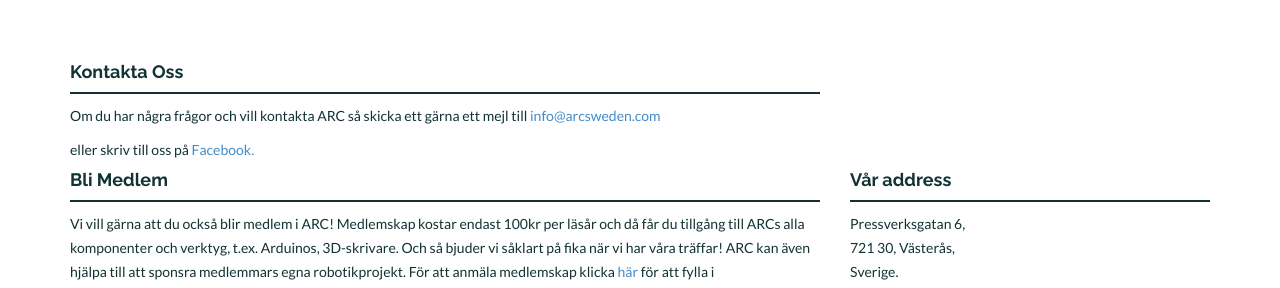
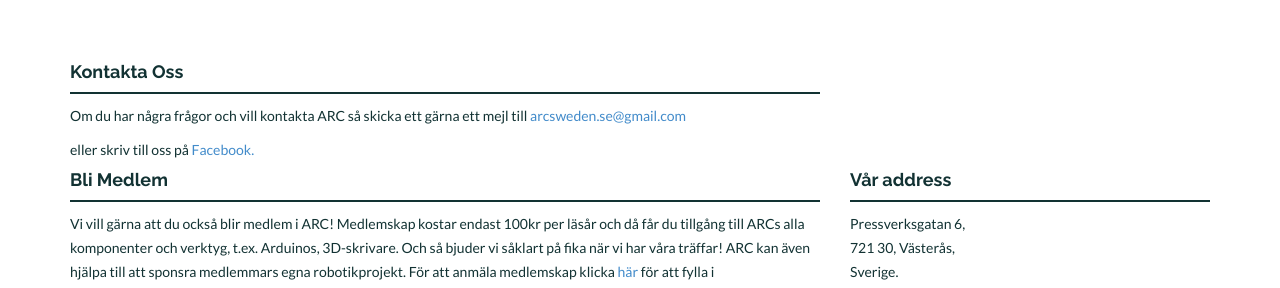
Before and after one commit to ARCsweden/ARCsweden.github.io, a Jekyll site: the page built from contact.html, in a window 1280 px wide and 900 px high, scrolled down 441 px. Shown: the part 153-441 px from the top of the window. Built offline with Jekyll 4.4.1, drawn with Linux system fonts in a browser that asks for light colours; nearby versions of some CDN libraries.

Commit message:
Update visible email adress

```diff
--- a/contact.html
+++ b/contact.html
@@ -11,7 +11,7 @@
         <div class="col-lg-8">
             <h4>Kontakta Oss</h4>
             <div class="hline"></div>
-                <p>Om du har några frågor och vill kontakta ARC så skicka ett gärna ett mejl till <a href="mailto:arcsweden.se@gmail.com">info@arcsweden.com</a></p> eller skriv till oss på <a href="https://www.facebook.com/ArosRoboticsClub">Facebook.</a>
+                <p>Om du har några frågor och vill kontakta ARC så skicka ett gärna ett mejl till <a href="mailto:arcsweden.se@gmail.com">arcsweden.se@gmail.com</a></p> eller skriv till oss på <a href="https://www.facebook.com/ArosRoboticsClub">Facebook.</a>
 
 
 
--- a/schedule.html
+++ b/schedule.html
@@ -16,7 +16,6 @@
                 <iframe src="https://calendar.google.com/calendar/embed?src=arcsweden.se%40gmail.com&ctz=Europe/Stockholm;showTitle=0&amp;showNav=1&amp;showDate=0&amp;showCalendars=1&amp;showPrint=0&amp;showTabs=1&amp;showTz=0&amp;mode=MONTH" style="border-width:0" width="800" height="600" frameborder="0" scrolling="no"></iframe>
             </div> <!--/responsiveCalendar-->
             <p>Vi har regelbundna träffar under skolåret kl.17 på torsdagar.</p>
-            <p>Just nu har vi sommaruppehåll. Vi hoppas sätta igång i höst som vanligt men med corona anpassade moment.</p>
             <p><br/><a href="{{ "/contact/" | prepend: site.baseurl }}" class="btn btn-theme">Kontakta ARC</a></p>
         </div>
     </div><!--/row -->
```
